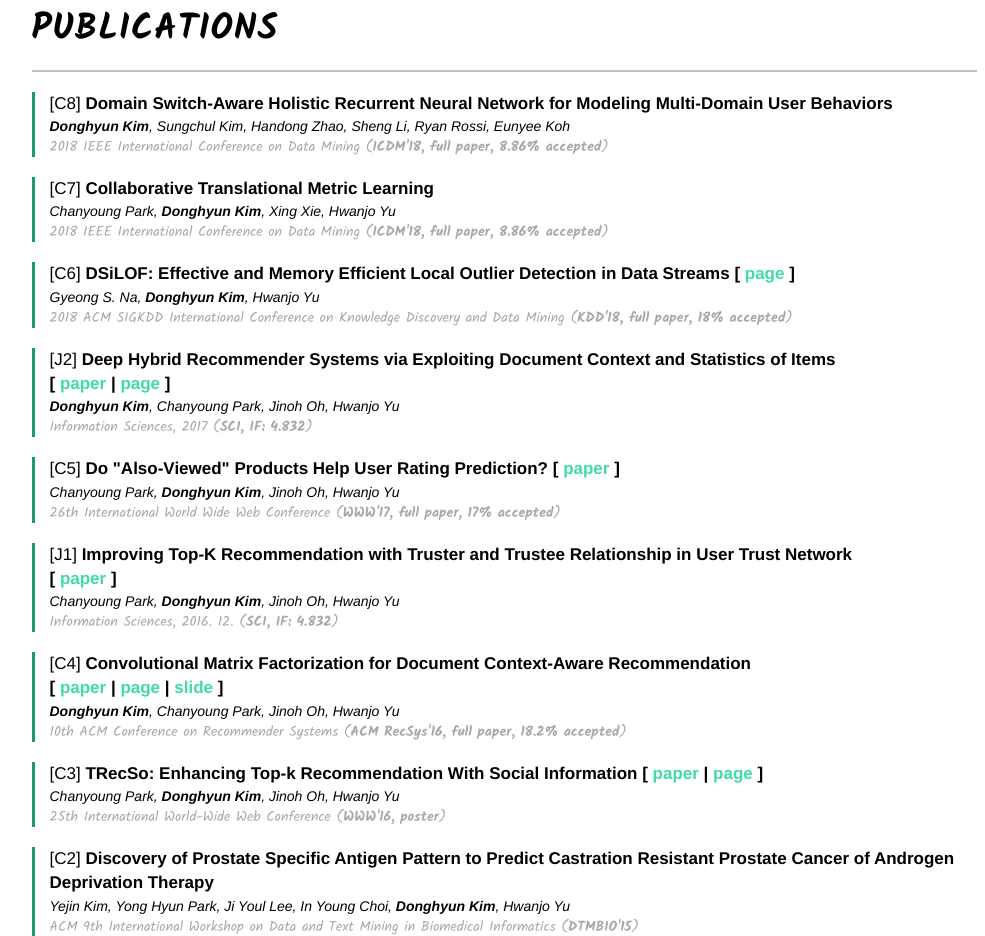
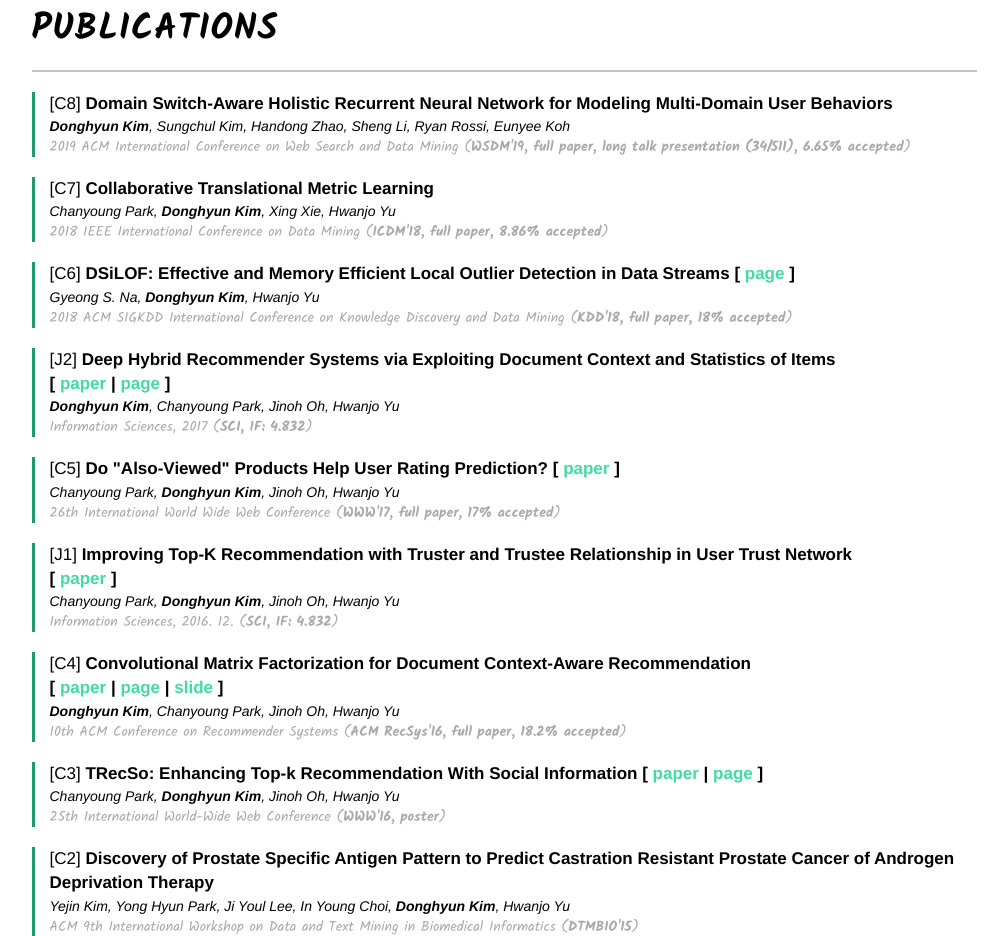
Before and after one commit to cartopy/cartopy.github.io, a website: page index.html in a window 1280 px wide. Shown: the part 2400-3336 px from the top of the page, without its empty margins (136-1121 px from the left). Drawn offline with nearby package versions, Linux system fonts and the light colour scheme.

Commit message:
update WSDM 2019

```diff
--- a/index.html
+++ b/index.html
@@ -194,7 +194,7 @@
                                     <i><strong>Donghyun Kim</strong>, Sungchul Kim, Handong Zhao, Sheng Li, Ryan Rossi, Eunyee Koh</i>
                                     <br>
                                     <span class="pub-subtext">
-                                        2018 IEEE International Conference on Data Mining (<strong>ICDM'18, full paper, 8.86% accepted</strong>)
+                                        2019 ACM International Conference on Web Search and Data Mining (<strong>WSDM'19, full paper, long talk presentation (34/511), 6.65% accepted</strong>)
                                     </span>
                                 </div>
                             </div>
```
